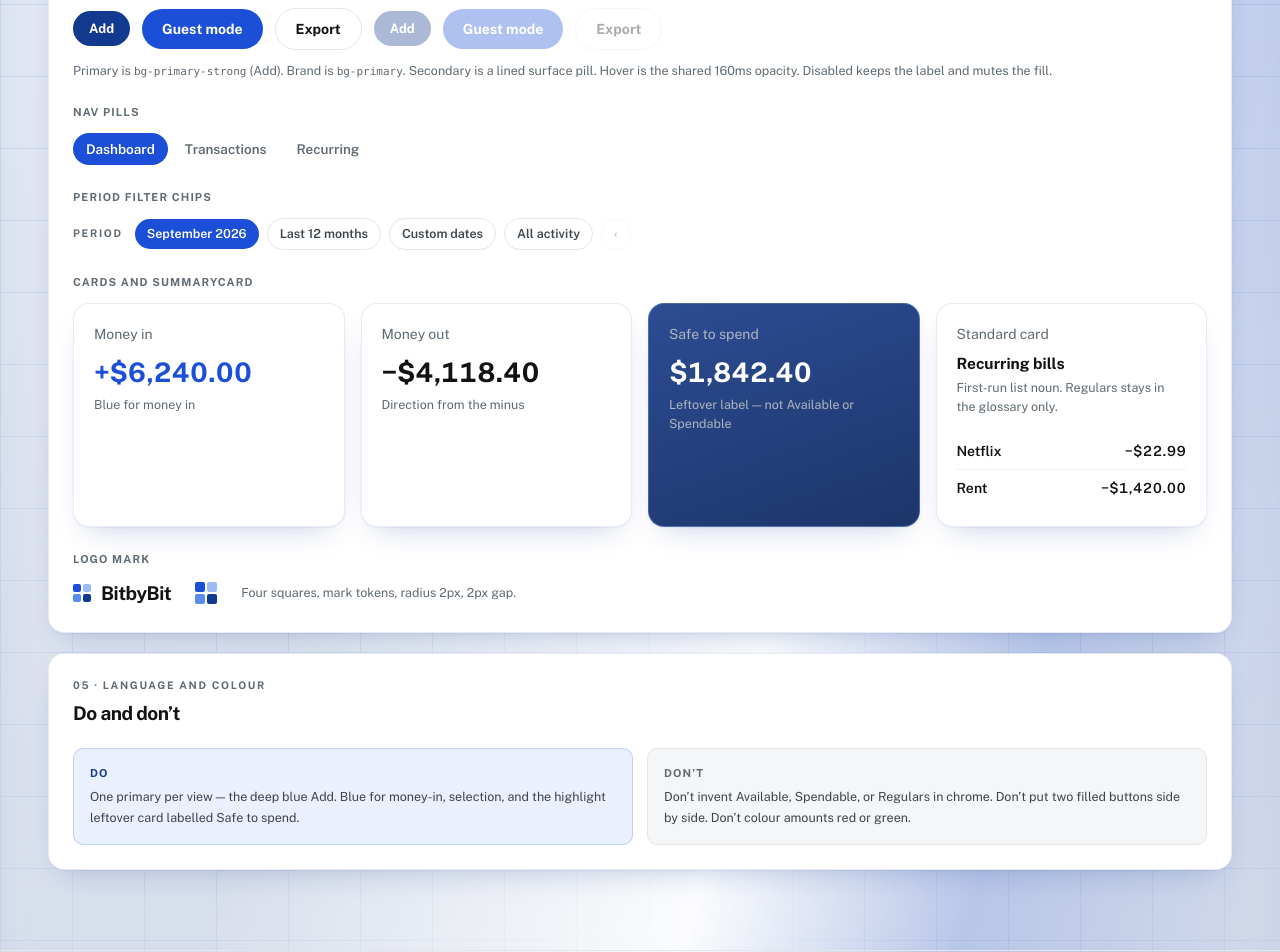
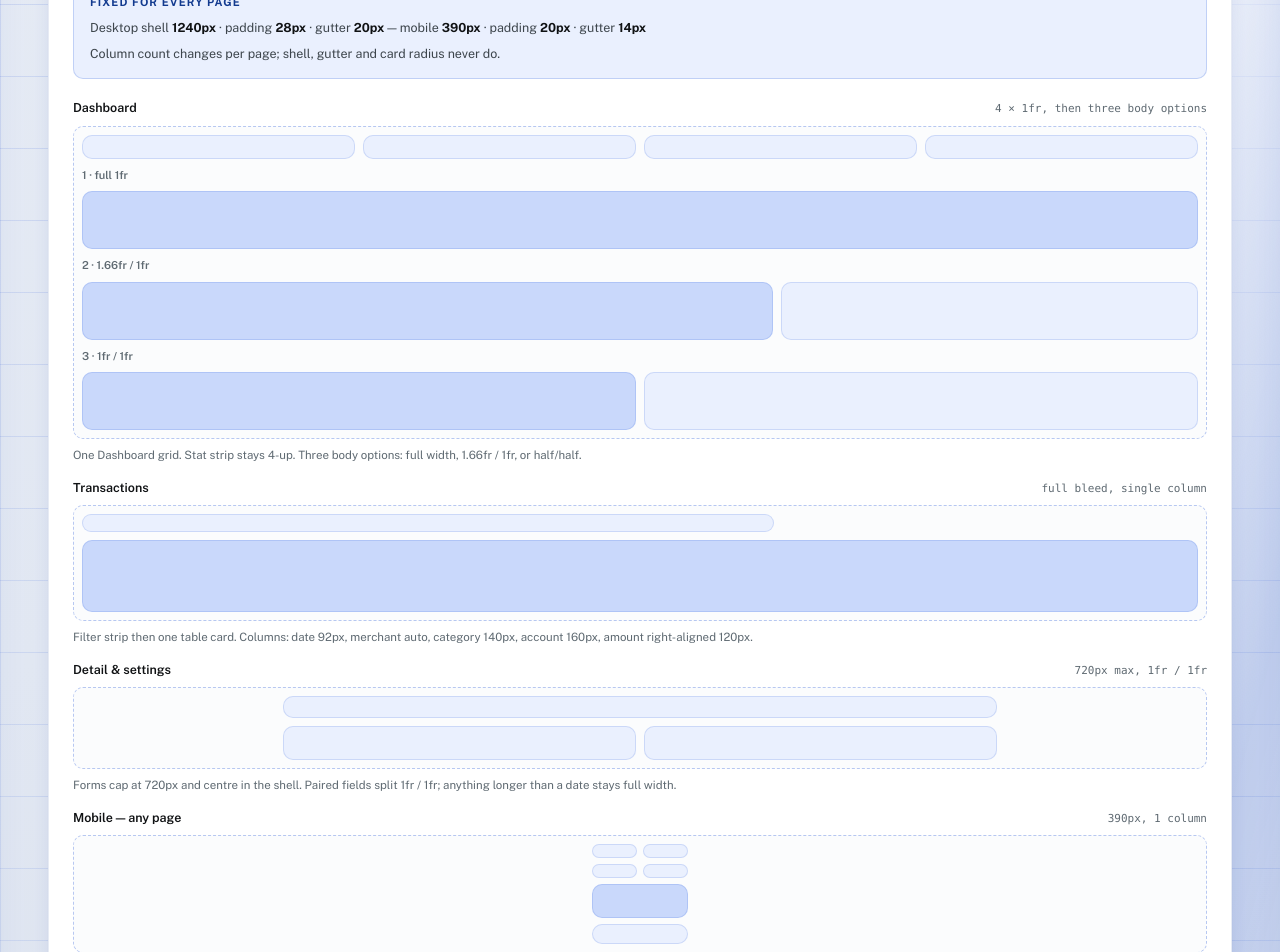
Before and after one commit to Cyphruszx/Bit-by-Bit, a Next.js app: page /design-system in a window 1280 px wide. Shown: the part 1940-2892 px from the top of the page. Built offline with nearby package versions, Linux system fonts and the light colour scheme; no server answers.

Commit message:
Add the locked Layout grid as section 04 on the design-system page.
Show one Dashboard category with three body options (full, 1.66fr/1fr, half/half) and Inner 10 wireframe tiles. Renumber Components to 05.

Co-authored-by: Cyphruszx <Cyphruszx@users.noreply.github.com>

```diff
--- a/src/app/design-system/gallery.tsx
+++ b/src/app/design-system/gallery.tsx
@@ -152,8 +152,91 @@ export function DesignSystemGallery() {
         </div>
       </div>
 
+      <Section index="04" eyebrow="Layout grid" title="One shell, four page grids">
+        <div className="grid gap-2 rounded-[var(--radius-inner)] border border-primary/20 bg-accent-surface px-4 py-3.5 text-[12.5px] leading-normal text-ink-soft">
+          <p className="text-[11px] font-bold uppercase tracking-[0.1em] text-primary-strong">Fixed for every page</p>
+          <p>
+            Desktop shell <span className="font-bold text-ink">1240px</span> · padding{" "}
+            <span className="font-bold text-ink">28px</span> · gutter{" "}
+            <span className="font-bold text-ink">20px</span>
+            {" — "}
+            mobile <span className="font-bold text-ink">390px</span> · padding{" "}
+            <span className="font-bold text-ink">20px</span> · gutter{" "}
+            <span className="font-bold text-ink">14px</span>
+          </p>
+          <p>Column count changes per page; shell, gutter and card radius never do.</p>
+        </div>
+
+        <div className="grid gap-3.5">
+          <LayoutPage
+            name="Dashboard"
+            spec="4 × 1fr, then three body options"
+            note="One Dashboard grid. Stat strip stays 4-up. Three body options: full width, 1.66fr / 1fr, or half/half."
+          >
+            <div className="grid grid-cols-4 gap-2">
+              <WireTile />
+              <WireTile />
+              <WireTile />
+              <WireTile />
+            </div>
+            <p className="text-[11px] font-semibold text-muted">1 · full 1fr</p>
+            <WireTile height="h-[58px]" className="bg-chart-5" />
+            <p className="text-[11px] font-semibold text-muted">2 · 1.66fr / 1fr</p>
+            <div className="grid grid-cols-[minmax(0,1.66fr)_minmax(0,1fr)] gap-2">
+              <WireTile height="h-[58px]" className="bg-chart-5" />
+              <WireTile height="h-[58px]" />
+            </div>
+            <p className="text-[11px] font-semibold text-muted">3 · 1fr / 1fr</p>
+            <div className="grid grid-cols-2 gap-2">
+              <WireTile height="h-[58px]" className="bg-chart-5" />
+              <WireTile height="h-[58px]" />
+            </div>
+          </LayoutPage>
+
+          <LayoutPage
+            name="Transactions"
+            spec="full bleed, single column"
+            note="Filter strip then one table card. Columns: date 92px, merchant auto, category 140px, account 160px, amount right-aligned 120px."
+          >
+            <div className="h-[18px] w-[62%] rounded-[var(--radius-pill)] border border-primary/15 bg-accent-surface" />
+            <WireTile height="h-[72px]" className="bg-chart-5" />
+          </LayoutPage>
+
+          <LayoutPage
+            name="Detail & settings"
+            spec="720px max, 1fr / 1fr"
+            note="Forms cap at 720px and centre in the shell. Paired fields split 1fr / 1fr; anything longer than a date stays full width."
+          >
+            <div className="mx-auto grid w-[64%] gap-2">
+              <WireTile height="h-[22px]" />
+              <div className="grid grid-cols-2 gap-2">
+                <WireTile height="h-[34px]" />
+                <WireTile height="h-[34px]" />
+              </div>
+            </div>
+          </LayoutPage>
+
+          <LayoutPage
+            name="Mobile — any page"
+            spec="390px, 1 column"
+            note="Desktop body columns stack in rail order; the 4-up stat strip becomes a 2 × 2."
+          >
+            <div className="mx-auto grid w-24 gap-1.5">
+              <div className="grid grid-cols-2 gap-1.5">
+                <WireTile height="h-3.5" />
+                <WireTile height="h-3.5" />
+                <WireTile height="h-3.5" />
+                <WireTile height="h-3.5" />
+              </div>
+              <WireTile height="h-[34px]" className="bg-chart-5" />
+              <WireTile height="h-5" />
+            </div>
+          </LayoutPage>
+        </div>
+      </Section>
+
       <Section
-        index="04"
+        index="05"
         eyebrow="Components"
         title="The real chrome"
         hint="These are the product components, not restyled stand-ins."
@@ -278,7 +361,7 @@ export function DesignSystemGallery() {
         </div>
       </Section>
 
-      <Section index="05" eyebrow="Language and colour" title="Do and don’t">
+      <Section index="06" eyebrow="Language and colour" title="Do and don’t">
         <Guidance
           doText="One primary per view — the deep blue Add. Blue for money-in, selection, and the highlight leftover card labelled Safe to spend."
           dontText="Don’t invent Available, Spendable, or Regulars in chrome. Don’t put two filled buttons side by side. Don’t colour amounts red or green."
@@ -317,6 +400,39 @@ function Section({
   );
 }
 
+function LayoutPage({
+  name,
+  spec,
+  note,
+  children,
+}: {
+  name: string;
+  spec: string;
+  note: string;
+  children: React.ReactNode;
+}) {
+  return (
+    <div className="grid gap-2">
+      <div className="flex flex-wrap items-baseline justify-between gap-2.5">
+        <span className="text-[12.5px] font-semibold">{name}</span>
+        <span className="font-mono text-[11px] text-muted">{spec}</span>
+      </div>
+      <div className="grid gap-2 rounded-[var(--radius-inner)] border border-dashed border-primary/30 bg-surface-faint p-2">
+        {children}
+      </div>
+      <p className="text-[11.5px] text-muted">{note}</p>
+    </div>
+  );
+}
+
+function WireTile({ className = "", height = "h-6" }: { className?: string; height?: string }) {
+  return (
+    <div
+      className={`${height} rounded-[var(--radius-inner)] border border-primary/15 bg-accent-surface ${className}`}
+    />
+  );
+}
+
 function TypeRow({
   spec,
   sampleClass,
```
